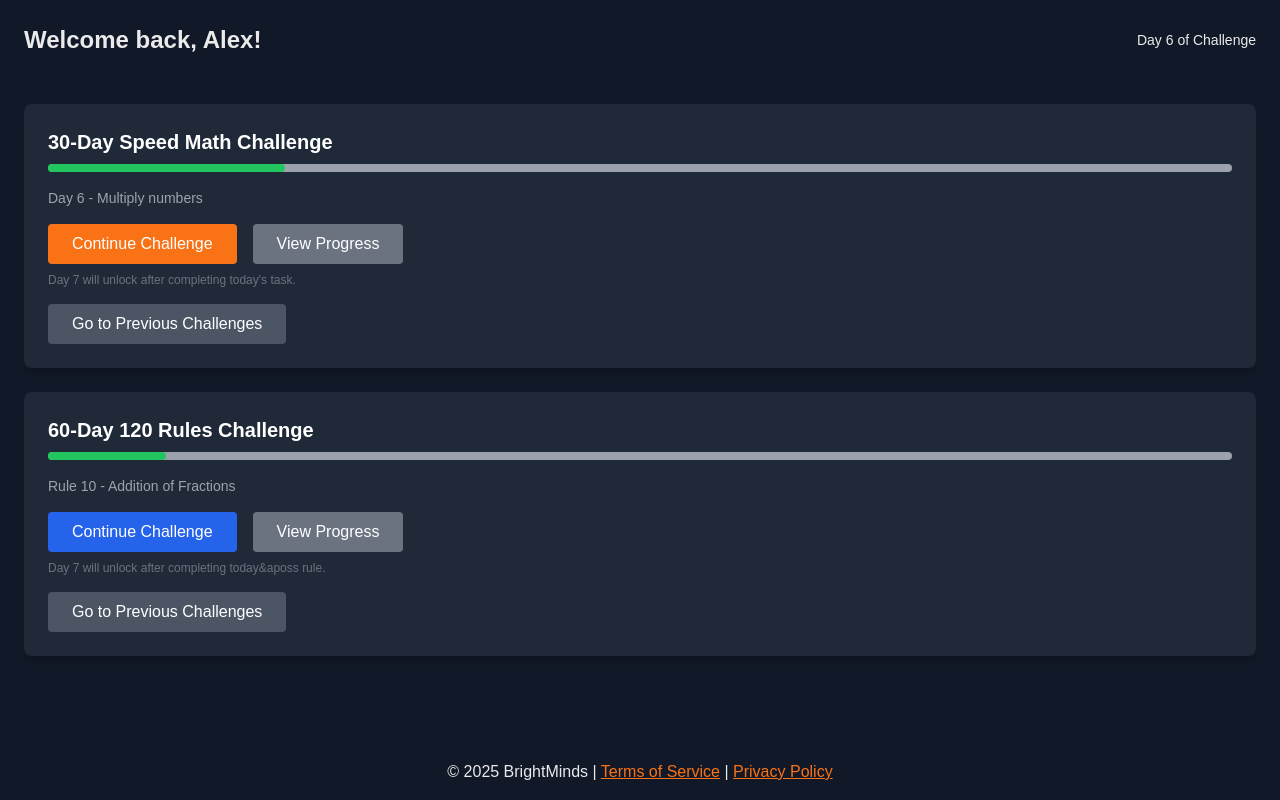
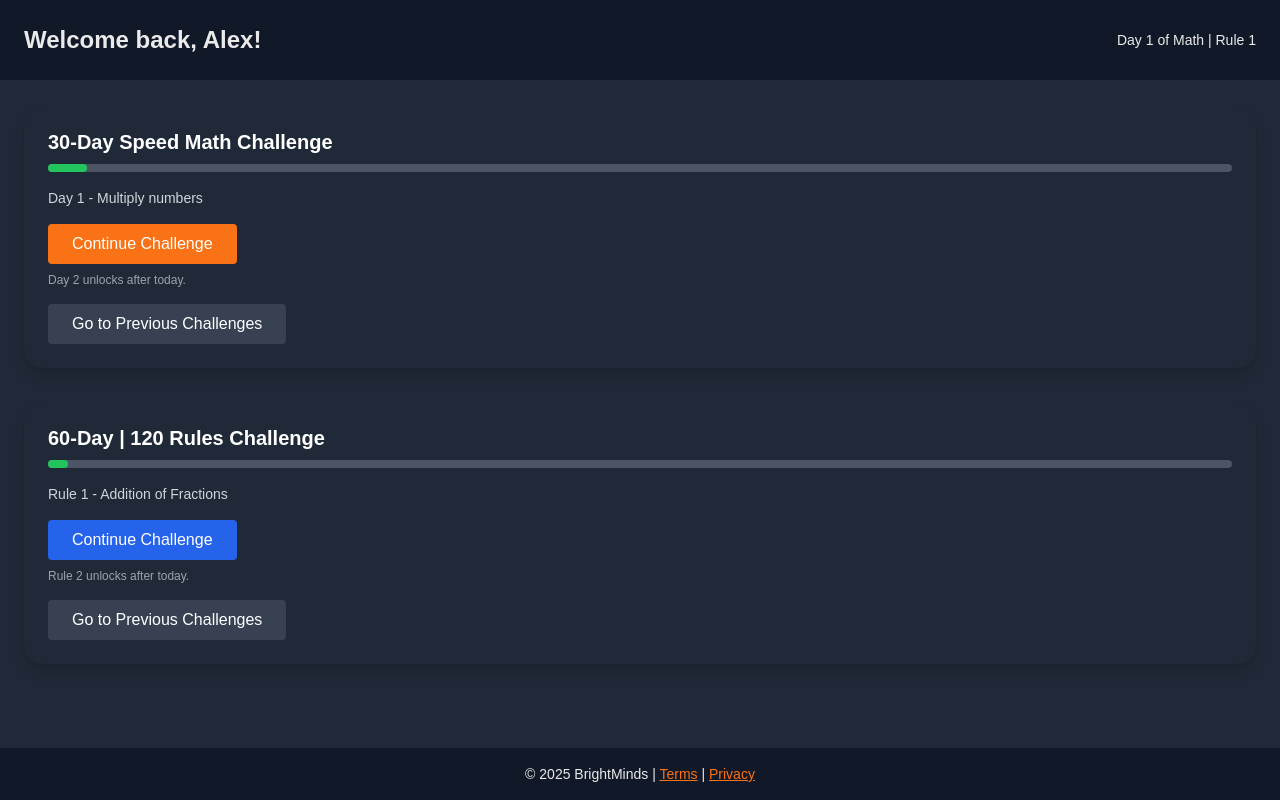
Before and after one commit to Ashutoshkr23/brightmindslab, a Next.js app: page /dashboard in a window 1280 px wide. Built offline with nearby package versions, Linux system fonts and the light colour scheme.

Commit message:
dashboard ui done

```diff
--- a/app/dashboard/page.tsx
+++ b/app/dashboard/page.tsx
@@ -1,134 +1,113 @@
 'use client';
-import { useState } from 'react';
+
+import { useState, useEffect } from 'react';
+import { useRouter } from 'next/navigation';
 
 const Dashboard = () => {
-  const [speedMathProgress, setSpeedMathProgress] = useState(20); // Speed Math progress in %
-  const [rulesChallengeProgress, setRulesChallengeProgress] = useState(10); // 120 Rules progress in %
+  const router = useRouter();
+  const [speedMathProgress, setSpeedMathProgress] = useState(1);
+  const [rulesChallengeProgress, setRulesChallengeProgress] = useState(1);
   const [showDaySelector, setShowDaySelector] = useState(false);
   const [selectedDay, setSelectedDay] = useState<number | null>(null);
+  const [currentChallengeType, setCurrentChallengeType] = useState<'math' | 'rules' | null>(null);
 
-  // Function to handle "Continue Challenge" button click
-  const handleContinueChallenge = (challenge: string) => {
-    alert(`Continuing ${challenge}`);
+  useEffect(() => {
+    const math = localStorage.getItem('speedMathProgress');
+    const rules = localStorage.getItem('rulesChallengeProgress');
+    if (math) setSpeedMathProgress(parseInt(math));
+    if (rules) setRulesChallengeProgress(parseInt(rules));
+  }, []);
+
+  useEffect(() => {
+    localStorage.setItem('speedMathProgress', speedMathProgress.toString());
+    localStorage.setItem('rulesChallengeProgress', rulesChallengeProgress.toString());
+  }, [speedMathProgress, rulesChallengeProgress]);
+
+  const handleContinueChallenge = (type: 'math' | 'rules', day: number) => {
+    router.push(`/challenge/${type}/day/${day}`);
   };
 
-  // Function to navigate to previous day's challenge
-  const navigateToPreviousChallenge = (challenge: string) => {
-    if (selectedDay) {
-      alert(`Navigating to Day ${selectedDay} of ${challenge}`);
-      console.log(setRulesChallengeProgress, setSpeedMathProgress)
-    }
+  const navigateToPreviousChallenge = () => {
+    if (!selectedDay || !currentChallengeType) return;
+    router.push(`/challenge/${currentChallengeType}/day/${selectedDay}`);
   };
 
   return (
-    <div className="min-h-screen bg-dark text-light flex flex-col">
-      {/* Header */}
+    <div className="min-h-screen bg-background text-light flex flex-col">
       <header className="bg-dark text-light p-6 flex justify-between items-center">
         <div className="text-2xl font-bold">Welcome back, Alex!</div>
-        <div className="text-sm">Day 6 of Challenge</div>
+        <div className="text-sm">Day {speedMathProgress} of Math | Rule {rulesChallengeProgress}</div>
       </header>
 
-      {/* Main Body */}
-      <main className="flex-grow p-6">
-        {/* Speed Math Challenge Section */}
-        <div className="bg-gray-800 rounded-lg p-6 mb-6 shadow-lg">
+      <main className="flex-grow p-6 space-y-8">
+        {/* Speed Math Challenge */}
+        <div className="bg-gray-800 rounded-xl p-6 shadow-lg">
           <h2 className="text-xl font-bold text-white mb-2">30-Day Speed Math Challenge</h2>
           <div className="mb-4">
-            <div className="bg-gray-400 h-2 rounded-full">
-              <div
-                className="bg-green-500 h-2 rounded-full"
-                style={{ width: `${speedMathProgress}%` }}
-              ></div>
+            <div className="bg-gray-600 h-2 rounded-full">
+              <div className="bg-green-500 h-2 rounded-full" style={{ width: `${(speedMathProgress / 30) * 100}%` }} />
             </div>
           </div>
-          <div className="text-sm text-gray-400 mb-4">Day 6 - Multiply numbers</div>
-          <div className="space-x-4">
-            <button
-              className="bg-orange-500 px-6 py-2 rounded text-white"
-              onClick={() => handleContinueChallenge('Speed Math Challenge')}
-            >
+          <p className="text-sm text-gray-300 mb-4">Day {speedMathProgress} - Multiply numbers</p>
+          <div className="flex gap-4">
+            <button onClick={() => handleContinueChallenge('math', speedMathProgress)} className="bg-orange-500 px-6 py-2 rounded text-white hover:opacity-90">
               Continue Challenge
             </button>
-            <button className="bg-gray-500 px-6 py-2 rounded text-white">View Progress</button>
+            {/* <button className="bg-gray-500 px-6 py-2 rounded text-white">View Progress</button> */}
           </div>
-          <p className="text-xs mt-2 text-gray-500">
-            Day 7 will unlock after completing today&apos;s task.
-          </p>
-          {/* Button to open day selector */}
-          <button
-            className="bg-gray-600 text-white mt-4 px-6 py-2 rounded"
-            onClick={() => setShowDaySelector(true)}
-          >
+          <p className="text-xs text-gray-400 mt-2">Day {speedMathProgress + 1} unlocks after today.</p>
+          <button onClick={() => { setCurrentChallengeType('math'); setShowDaySelector(true); }} className="bg-gray-700 text-white mt-4 px-6 py-2 rounded">
             Go to Previous Challenges
           </button>
         </div>
 
-        {/* 120 Rules Challenge Section */}
-        <div className="bg-gray-800 rounded-lg p-6 shadow-lg">
-          <h2 className="text-xl font-bold text-white mb-2">60-Day 120 Rules Challenge</h2>
+        {/* 120 Rules Challenge */}
+        <div className="bg-gray-800 rounded-xl p-6 shadow-lg">
+          <h2 className="text-xl font-bold text-white mb-2">60-Day | 120 Rules Challenge</h2>
           <div className="mb-4">
-            <div className="bg-gray-400 h-2 rounded-full">
-              <div
-                className="bg-green-500 h-2 rounded-full"
-                style={{ width: `${rulesChallengeProgress}%` }}
-              ></div>
+            <div className="bg-gray-600 h-2 rounded-full">
+              <div className="bg-green-500 h-2 rounded-full" style={{ width: `${(rulesChallengeProgress / 60) * 100}%` }} />
             </div>
           </div>
-          <div className="text-sm text-gray-400 mb-4">Rule 10 - Addition of Fractions</div>
-          <div className="space-x-4">
-            <button
-              className="bg-blue-600 px-6 py-2 rounded text-white"
-              onClick={() => handleContinueChallenge('120 Rules Challenge')}
-            >
+          <p className="text-sm text-gray-300 mb-4">Rule {rulesChallengeProgress} - Addition of Fractions</p>
+          <div className="flex gap-4">
+            <button onClick={() => handleContinueChallenge('rules', rulesChallengeProgress)} className="bg-blue-600 px-6 py-2 rounded text-white hover:opacity-90">
               Continue Challenge
             </button>
-            <button className="bg-gray-500 px-6 py-2 rounded text-white">View Progress</button>
+            {/* <button className="bg-gray-500 px-6 py-2 rounded text-white">View Progress</button> */}
           </div>
-          <p className="text-xs mt-2 text-gray-500">
-            Day 7 will unlock after completing today&aposs rule.
-          </p>
-          {/* Button to open day selector */}
-          <button
-            className="bg-gray-600 text-white mt-4 px-6 py-2 rounded"
-            onClick={() => setShowDaySelector(true)}
-          >
+          <p className="text-xs text-gray-400 mt-2">Rule {rulesChallengeProgress + 1} unlocks after today.</p>
+          <button onClick={() => { setCurrentChallengeType('rules'); setShowDaySelector(true); }} className="bg-gray-700 text-white mt-4 px-6 py-2 rounded">
             Go to Previous Challenges
           </button>
         </div>
       </main>
 
-      {/* Footer */}
-      <footer className="bg-dark text-light text-center py-4">
-        <p>
-          &copy; 2025 BrightMinds | <a href="/terms" className="underline text-orange-500">Terms of Service</a> |{' '}
-          <a href="/privacy" className="underline text-orange-500">Privacy Policy</a>
-        </p>
+      <footer className="bg-dark text-light text-center py-4 text-sm">
+        &copy; 2025 BrightMinds | <a href="/terms" className="underline text-orange-500">Terms</a> | <a href="/privacy" className="underline text-orange-500">Privacy</a>
       </footer>
 
       {/* Day Selector Modal */}
-      {showDaySelector && (
-        <div className="fixed inset-0 bg-gray-900 bg-opacity-50 flex justify-center items-center z-50">
-          <div className="bg-dark p-6 rounded-lg shadow-lg w-80">
+      {showDaySelector && currentChallengeType && (
+        <div className="fixed inset-0 bg-black bg-opacity-60 flex justify-center items-center z-50">
+          <div className="bg-dark p-6 rounded-lg w-80 shadow-xl">
             <h3 className="text-xl text-white mb-4">Select Previous Day</h3>
-            <div className="space-y-2">
-              {[...Array(6).keys()].map((day) => (
+            <div className="space-y-2 max-h-64 overflow-y-auto">
+              {[...Array((currentChallengeType === 'math' ? speedMathProgress : rulesChallengeProgress) - 1).keys()].map((day) => (
                 <button
                   key={day}
                   className="w-full bg-gray-700 text-white px-4 py-2 rounded"
                   onClick={() => {
-                    setSelectedDay(day + 1); // Days are 1-based, so we add 1
+                    setSelectedDay(day + 1);
                     setShowDaySelector(false);
-                    navigateToPreviousChallenge('Speed Math Challenge');
+                    navigateToPreviousChallenge();
                   }}
                 >
                   Day {day + 1}
                 </button>
               ))}
             </div>
-            <button
-              className="mt-4 w-full bg-gray-500 text-white px-4 py-2 rounded"
-              onClick={() => setShowDaySelector(false)}
-            >
+            <button className="mt-4 w-full bg-gray-500 text-white px-4 py-2 rounded" onClick={() => setShowDaySelector(false)}>
               Close
             </button>
           </div>
```
